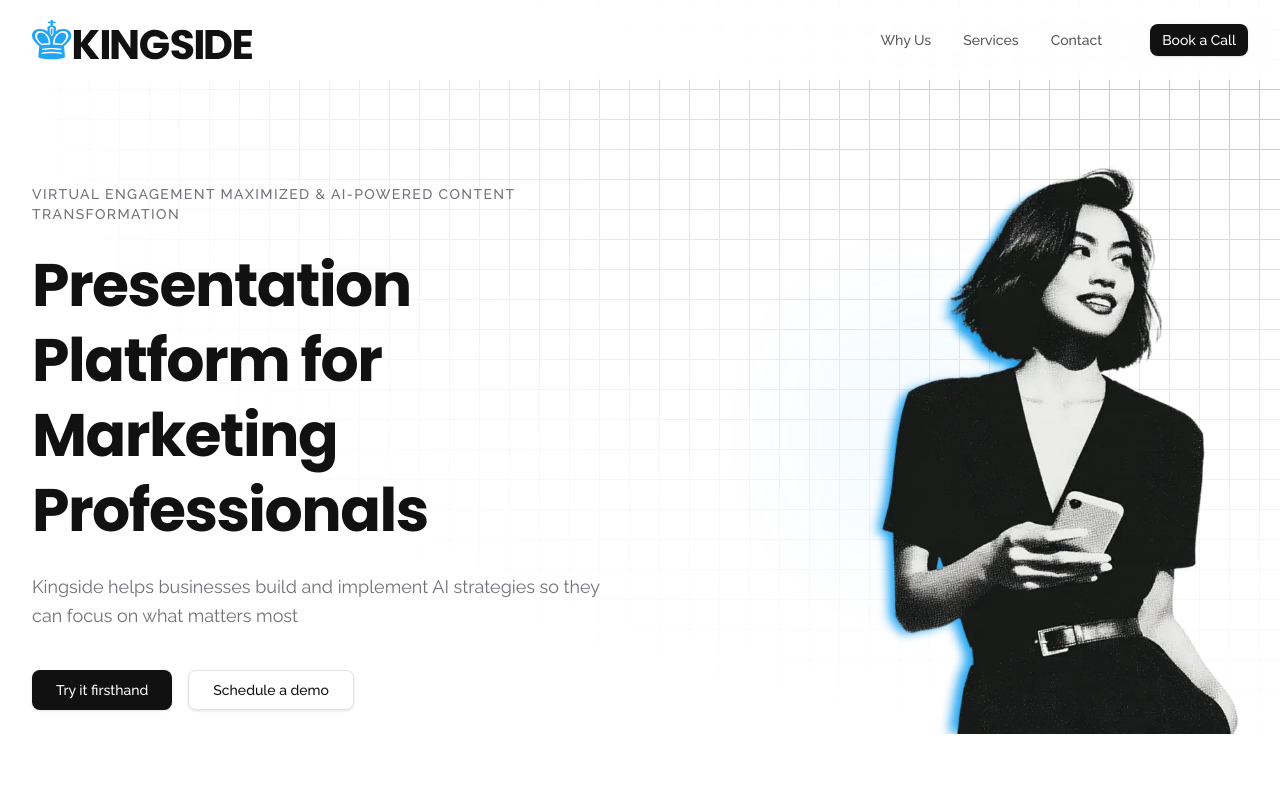
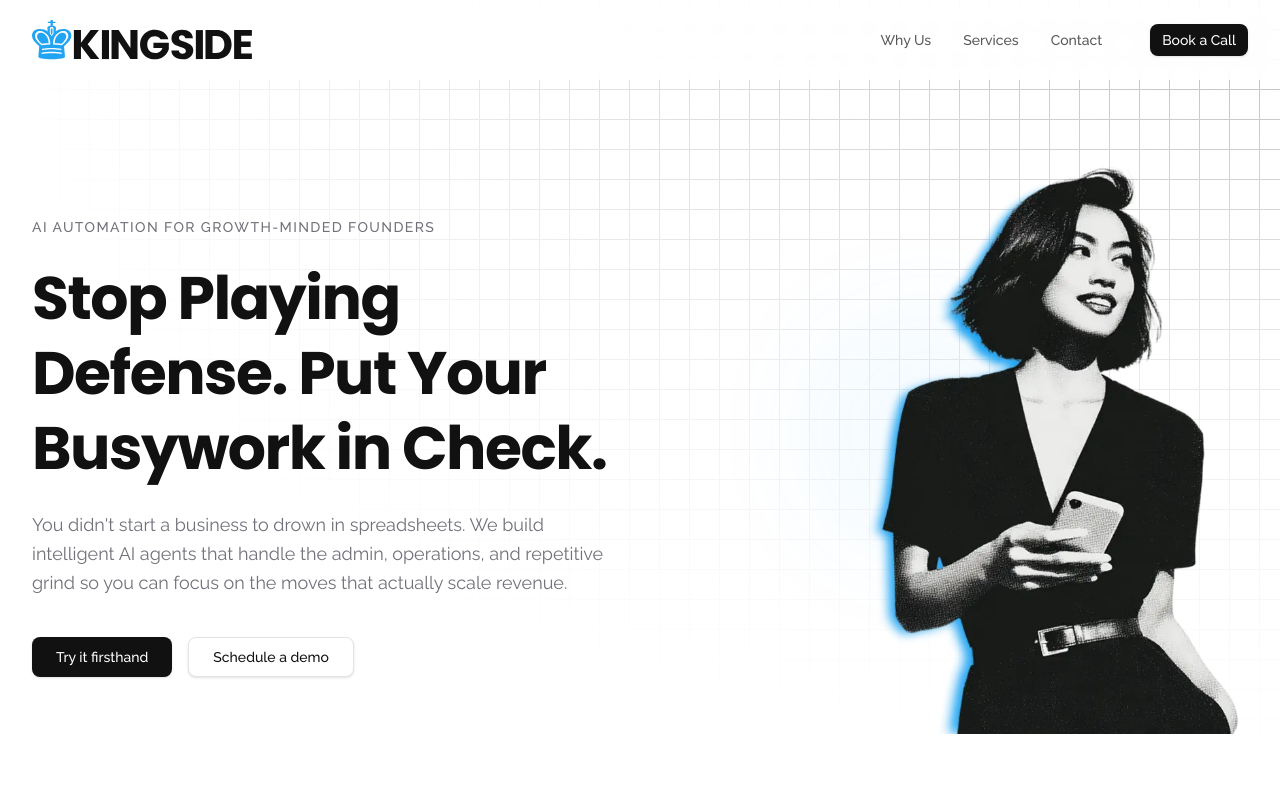
Before and after one commit to rmgtx/Kingsidenew, a React (Vite) app: page / in a window 1280 px wide. Shown: the top 800 px of the page. Built offline with nearby package versions, Linux system fonts and the light colour scheme.

Commit message:
hero copy change

```diff
--- a/src/components/sections/Hero.tsx
+++ b/src/components/sections/Hero.tsx
@@ -55,7 +55,7 @@ export function Hero() {
               transition={{ duration: 0.5, delay: 0.1 }}
               className="text-xs sm:text-sm font-medium tracking-widest uppercase text-muted-foreground mb-6"
             >
-              Virtual Engagement Maximized & AI-Powered Content Transformation
+              AI Automation for Growth-Minded Founders
             </motion.p>
 
             {/* Main headline */}
@@ -65,7 +65,7 @@ export function Hero() {
               transition={{ duration: 0.5, delay: 0.2 }}
               className="font-heading text-4xl sm:text-5xl lg:text-6xl font-bold tracking-tight leading-tight mb-6"
             >
-              Presentation Platform for Marketing Professionals
+              Stop Playing Defense. Put Your Busywork in Check.
             </motion.h1>
 
             {/* Subheadline */}
@@ -75,7 +75,7 @@ export function Hero() {
               transition={{ duration: 0.5, delay: 0.3 }}
               className="text-base sm:text-lg text-muted-foreground leading-relaxed mb-10"
             >
-              Kingside helps businesses build and implement AI strategies so they can focus on what matters most
+              You didn't start a business to drown in spreadsheets. We build intelligent AI agents that handle the admin, operations, and repetitive grind so you can focus on the moves that actually scale revenue.
             </motion.p>
 
             {/* CTAs */}
```
